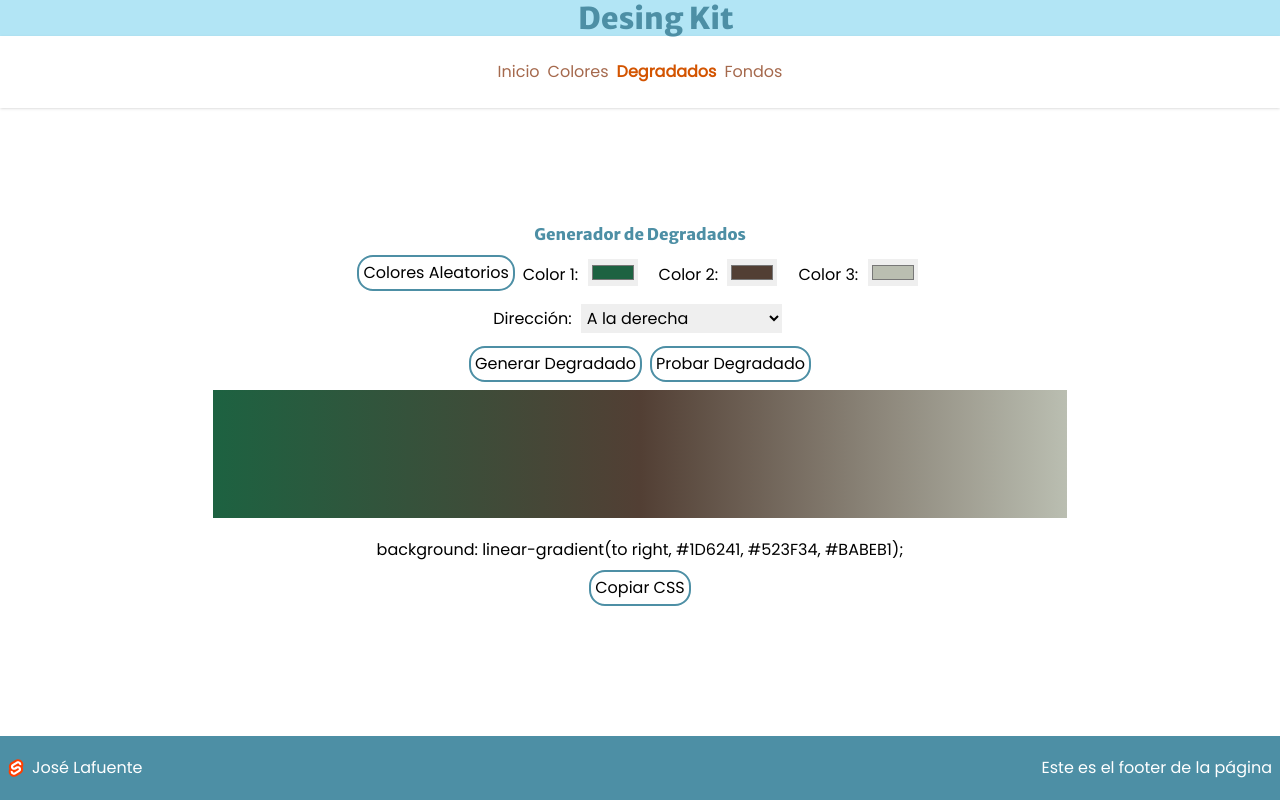
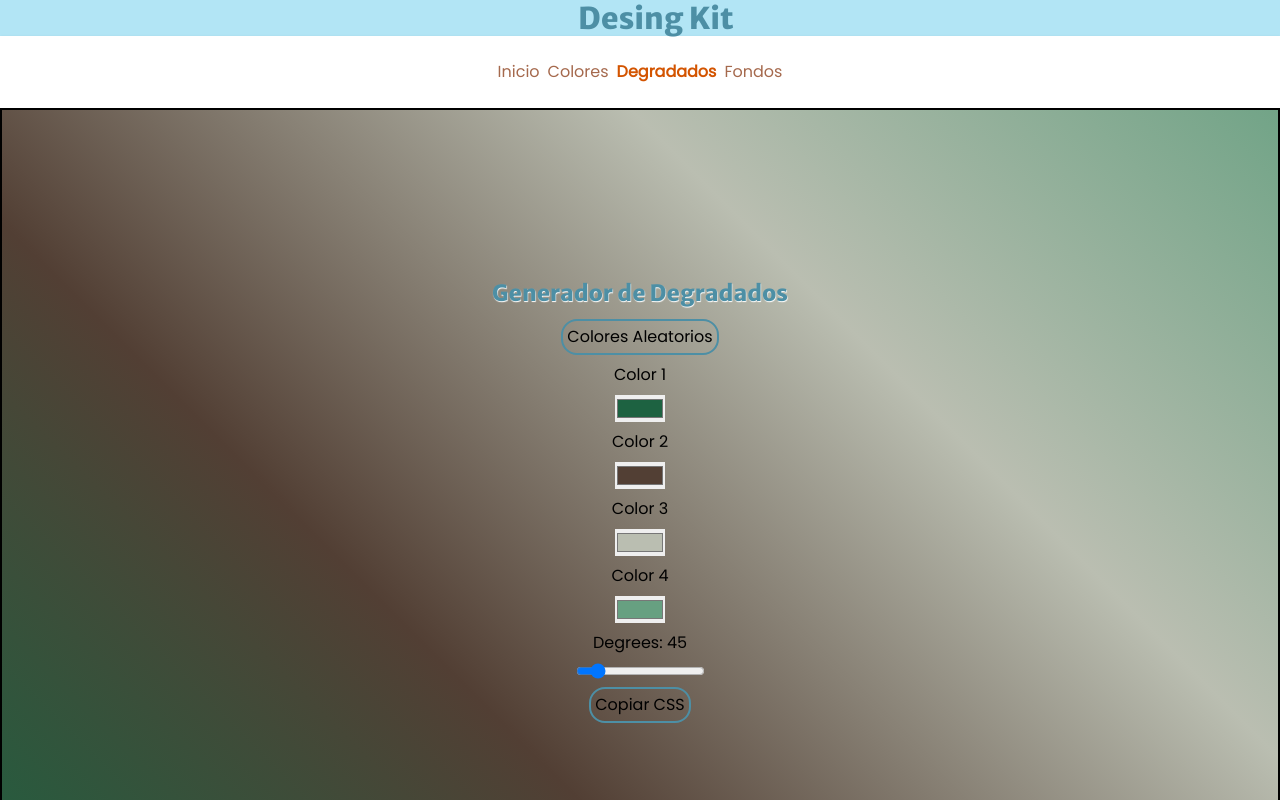
Before and after one commit to LafuenteColoradoJose/desing-kit, a SvelteKit app: page /gradients in a window 1280 px wide. Shown: the top 800 px of the page. Built offline with nearby package versions, Linux system fonts and the light colour scheme; some icons are missing.

Commit message:
feat: Add SweetAlert2 library for enhanced user alerts

```diff
--- a/package.json
+++ b/package.json
@@ -30,6 +30,7 @@
 	"dependencies": {
 		"@fontsource-variable/merriweather-sans": "^5.0.14",
 		"@fontsource/poppins": "^5.0.14",
-		"svelte-icons": "^2.1.0"
+		"svelte-icons": "^2.1.0",
+		"sweetalert2": "^11.6.13"
 	}
 }
--- a/src/components/backgrounds.svelte
+++ b/src/components/backgrounds.svelte
@@ -15,6 +15,8 @@
             svgContent = generateStripesPattern(baseColor, width, height);
         } else if (pattern === 'dots') {
             svgContent = generateDotsPattern(baseColor, width, height);
+        } else if (pattern === 'triangles') {
+            svgContent = generateTrianglesPattern(baseColor, width, height);
         }
 
         const svg = `<svg xmlns="http://www.w3.org/2000/svg" width="${width}" height="${height}">${svgContent}</svg>`;
@@ -24,9 +26,16 @@
     }
 
     function generateStripesPattern(color, width, height) {
+        let pattern = '';
+        for (let x = 0; x < width; x += 50) {
+            pattern += `<path d="M${x} 0 L${x} ${height}" stroke="white" stroke-width="1" />`;
+        }
+        for (let y = 0; y < height; y += 50) {
+            pattern += `<path d="M0 ${y} L${width} ${y}" stroke="white" stroke-width="1" />`;
+        }
         return `
             <rect width="${width}" height="${height}" fill="${color}" />
-            <path d="M0 0 L${width} ${height} M${width} 0 L0 ${height}" stroke="white" stroke-width="10" />
+            ${pattern}
         `;
     }
 
@@ -34,35 +43,50 @@
         let pattern = '';
         for (let y = 0; y < height; y += 50) {
             for (let x = 0; x < width; x += 50) {
-                pattern += `<circle cx="${x}" cy="${y}" r="20" fill="white" />`;
+                pattern += `<circle cx="${x}" cy="${y}" r="5" fill="white" />`;
             }
         }
         return `<rect width="${width}" height="${height}" fill="${color}" />${pattern}`;
     }
 
+    function generateTrianglesPattern(color, width, height) {
+        let pattern = '';
+        for (let y = 0; y < height; y += 50) {
+            for (let x = 0; x < width; x += 50) {
+                pattern += `
+                    <polygon points="${x},${y} ${x + 50},${y} ${x},${y + 50}" fill="${color}" />
+                    <polygon points="${x + 50},${y} ${x + 50},${y + 50} ${x},${y + 50}" fill="white" />
+                `;
+            }
+        }
+        return `<rect width="${width}" height="${height}" fill="${color}" />${pattern}`;
+    }
+
+    function updateBaseColor() {
+        baseColor = generateRandomColor();
+        generateSvg();
+    }
+
     $: generateSvg();
 </script>
 
-<style>
-    .preview {
-        width: 100%;
-        max-width: 800px;
-        height: auto;
-        margin: 20px 0;
-        border: 1px solid #ddd;
-    }
-</style>
-
-<div>
+<div class="flex flex-col justify-center items-center gap-2">
+    <h1 class="text-center">Generador de Fondos</h1>
     <label>
         Color base:
         <input type="color" bind:value={baseColor}>
     </label>
+    <button
+    on:click={updateBaseColor}
+    style="border: 2px solid {baseColor};"
+    class="border-2 rounded-2xl p-1">Color Aleatorio</button
+    >
     <label>
         Patrón:
         <select bind:value={pattern}>
             <option value="stripes">Rayas</option>
             <option value="dots">Puntos</option>
+            <option value="triangles">Triángulos</option>
         </select>
     </label>
     <label>
@@ -73,7 +97,8 @@
         Alto:
         <input type="number" bind:value={height} min="1">
     </label>
-    <button on:click={generateSvg}>Generar Background</button>
+    <button style="border: 2px solid {baseColor};"
+    class="border-2 rounded-2xl p-1" on:click={generateSvg}>Generar Background</button>
 </div>
 
 <div class="preview">
@@ -83,3 +108,13 @@
 <div>
     <a href={$svgDataUrl} download="background.svg">Descargar SVG</a>
 </div>
+
+    <style>
+        .preview {
+            width: 100%;
+            max-width: 800px;
+            height: auto;
+            margin: 20px 0;
+            border: 1px solid #ddd;
+        }
+    </style>
--- a/src/components/gradient-generator.svelte
+++ b/src/components/gradient-generator.svelte
@@ -1,88 +1,139 @@
 <script>
-    import { onMount } from 'svelte';
 	import generateRandomColor from '../utils/colors/generateRandomColor';
+	import Swal from 'sweetalert2';
 
 	let color1 = generateRandomColor();
 	let color2 = generateRandomColor();
 	let color3 = generateRandomColor();
-    let direction = "to right";
-    let gradientCSS = "";
+	let color4 = generateRandomColor();
 
-    function updateBaseColors() {
-        color1 = generateRandomColor();
-        color2 = generateRandomColor();
-        color3 = generateRandomColor();
-        generateGradient();
+	let colors = [color1, color2, color3, color4];
+	let deg = 45;
+	let getCss = false;
+	let getTryGradient = false;
+
+	let background = `linear-gradient(${deg}deg, ${colors[0]}, ${colors[1]}, ${colors[2]}, ${colors[3]})`;
+
+	// 	Convert deg number to string for CSS
+	$: degString = `${deg}deg`;
+
+	function randomColors() {
+		colors = colors.map(() => generateRandomColor());
 	}
 
-    function generateGradient() {
-        const colors = [color1, color2, color3].filter(color => color);
-        gradientCSS = `linear-gradient(${direction}, ${colors.join(', ')})`;
+	function generateCss() {
+		return `
+            #gradientAnimation {
+                margin: 10px;
+                width: 200px;
+                height: 200px;
+                border: 2px solid black;
+                background: linear-gradient(
+                    ${deg}deg,
+                    ${colors[0]},
+                    ${colors[1]},
+                    ${colors[2]},
+                    ${colors[3]}
+                );
+                background-size: 200% 200%;
+                animation: zoomGradient 15s ease infinite;
             }
 
-    function copyCSS() {
-        navigator.clipboard.writeText(`background: ${gradientCSS};`);
-        alert('Código CSS copiado al portapapeles');
+            @keyframes zoomGradient {
+                0%, 100% {
+                    background-size: 200% 200%;
+                }
+                50% {
+                    background-size: 100% 100%;
+                }
+            }
+        `;
 	}
 
-    function probarDegradado() {
-        const div = document.createElement('div');
-        div.style.cssText = `width: 100%; height: 100dvh; background: ${gradientCSS}; position: fixed; top: 0; left: 0; z-index: 9999;`;
-        document.body.appendChild(div);
-        setTimeout(() => document.body.removeChild(div), 3000);
+	function copyToClipboard() {
+		const cssCode = generateCss();
+		navigator.clipboard.writeText(cssCode).then(
+			() => {
+				getCss = true;
+				Swal.fire({
+					title: 'CSS Copiado',
+					text: 'El código CSS ha sido copiado al portapapeles',
+					text: `${cssCode}`,
+					icon: 'success',
+					confirmButtonText: 'Ok'
+				});
+			},
+			(err) => {
+				alert('Error al copiar CSS: ', err);
+			}
+		);
 	}
 
-    onMount(generateGradient);
+
 </script>
 
-<div id="gradient" class="flex flex-col justify-center items-center gap-2 mb-4">
-    <h1>Generador de Degradados</h1>
-    <div class="flex flex-col justify-center items-center gap-2 md:flex-row">
-        <button
-			on:click={updateBaseColors}
-			class="border-2 border-[#4d8fa5] rounded-2xl p-1 ">Colores Aleatorios</button
+<div id="gradientAnimation"
+ style="
+--deg: {degString};
+--gradient-1:{colors[0]};
+--gradient-2:{colors[1]};
+--gradient-3:{colors[2]};
+--gradient-4:{colors[3]};"
+
+ class="flex flex-col justify-center items-center gap-2 pb-4 h-screen">
+	<h1 >Generador de Degradados</h1>
+	<button on:click={randomColors} class="border-2 border-[#4d8fa5] rounded-2xl p-1"
+		>Colores Aleatorios</button
 	>
-        <label>
-            Color 1:
-            <input type="color" bind:value={color1}>
-        </label>
-        <br>
-        <label>
-            Color 2:
-            <input type="color" bind:value={color2}>
-        </label>
-        <br>
-        <label>
-            Color 3:
-            <input type="color" bind:value={color3}>
-        </label>
-    </div>
+	<label for="color-1">Color 1</label>
+	<input name="color-1" type="color" bind:value={colors[0]} />
 
-    <label>
-        Dirección:
-        <select bind:value={direction}>
-            <option value="to right">A la derecha</option>
-            <option value="to left">A la izquierda</option>
-            <option value="to top">Hacia arriba</option>
-            <option value="to bottom">Hacia abajo</option>
-            <option value="to top right">Hacia arriba derecha</option>
-            <option value="to top left">Hacia arriba izquierda</option>
-            <option value="to bottom right">Hacia abajo derecha</option>
-            <option value="to bottom left">Hacia abajo izquierda</option>
-        </select>
-    </label>
-    <div class="flex flex-row justify-center items-center gap-2">
-        <button on:click={generateGradient} class="border-2 border-[#4d8fa5] rounded-2xl p-1 ">Generar Degradado</button>
-        <button on:click={probarDegradado} class="border-2 border-[#4d8fa5] rounded-2xl p-1 ">Probar Degradado</button>
-    </div>
-    <div class="w-2/3 h-24 md:h-28 lg:h-32"  style="background: {gradientCSS}"></div>
-    <span class="text-center font-extralight mt-3" readonly>{`background: ${gradientCSS};`} </span>
-    <button on:click={copyCSS} class="border-2 border-[#4d8fa5] rounded-2xl p-1 ">Copiar CSS</button>
+	<label for="color-2">Color 2</label>
+	<input name="color-2" type="color" bind:value={colors[1]} />
+
+	<label for="color-3">Color 3</label>
+	<input name="color-3" type="color" bind:value={colors[2]} />
+
+	<label for="color-4">Color 4</label>
+	<input name="color-4" type="color" bind:value={colors[3]} />
+
+	<label for="degrees">Degrees: {deg}</label>
+	<input name="degrees" type="range" min="0" max="360" bind:value={deg} />
+
+
+
+	<button on:click={copyToClipboard} class="border-2 border-[#4d8fa5] rounded-2xl p-1"
+		>Copiar CSS</button
+	>
+
 </div>
 
 <style>
-    input, select {
-        padding: 2px;
-        margin: 5px;
+
+    h1 {
+        text-shadow: 0.5px 1px 1px white;
+    }
+
+	#gradientAnimation {
+		border: 2px solid black;
+		background: linear-gradient(
+			var(--deg),
+			var(--gradient-1),
+			var(--gradient-2),
+			var(--gradient-3),
+			var(--gradient-4)
+		);
+		background-size: 200% 200%;
+		animation: zoomGradient 15s ease infinite;
+	}
+
+	@keyframes zoomGradient {
+		0%,
+		100% {
+			background-size: 200% 200%;
+		}
+		50% {
+			background-size: 100% 100%;
+		}
 	}
 </style>
--- a/src/routes/+layout.svelte
+++ b/src/routes/+layout.svelte
@@ -27,8 +27,12 @@
 		font-family: 'Merriweather Sans', sans-serif;
 		color: #4d8fa5;
 		font-weight: 800;
+
 	}
 
+	:global(h1) {
+		font-size: 1.4rem;
+	}
 	:global(p, a, span, label, input, select, button) {
 		font-family: 'Poppins', sans-serif;
 	}
--- a/src/routes/colors/+page.svelte
+++ b/src/routes/colors/+page.svelte
@@ -3,7 +3,7 @@
     import { fade } from 'svelte/transition';
 </script>
 
-<div in:fade={{ duration: 500 }} >
+<div in:fade={{ duration: 500 }} class="pb-4" >
     <PalleteColors />
 </div>
 
--- a/src/routes/gradients/+page.svelte
+++ b/src/routes/gradients/+page.svelte
@@ -1,6 +1,6 @@
 <script>
+	import { fade } from 'svelte/transition';
 	import GradientGenerator from '../../components/gradient-generator.svelte';
-	import { fade } from 'svelte/transition';
 </script>
 
 <div in:fade={{ duration: 500 }}>
--- a/src/routes/patterns/+page.svelte
+++ b/src/routes/patterns/+page.svelte
@@ -3,7 +3,7 @@
 	import Backgrounds from "../../components/backgrounds.svelte";
 </script>
 
-<div in:fade={{ duration: 500 }}>
+<div in:fade={{ duration: 500 }} class="p-4">
 	<Backgrounds />
 </div>
 
--- a/tailwind.config.js
+++ b/tailwind.config.js
@@ -18,7 +18,9 @@ module.exports = {
     },
   },
   variants: {
-    extend: {},
+    extend: {
+
+    },
   },
   plugins: [],
 };
```
Also changed, not shown: 1 other file (tests, documents, lock files or other folders). Lines whose indentation alone changed are shown as unchanged.
